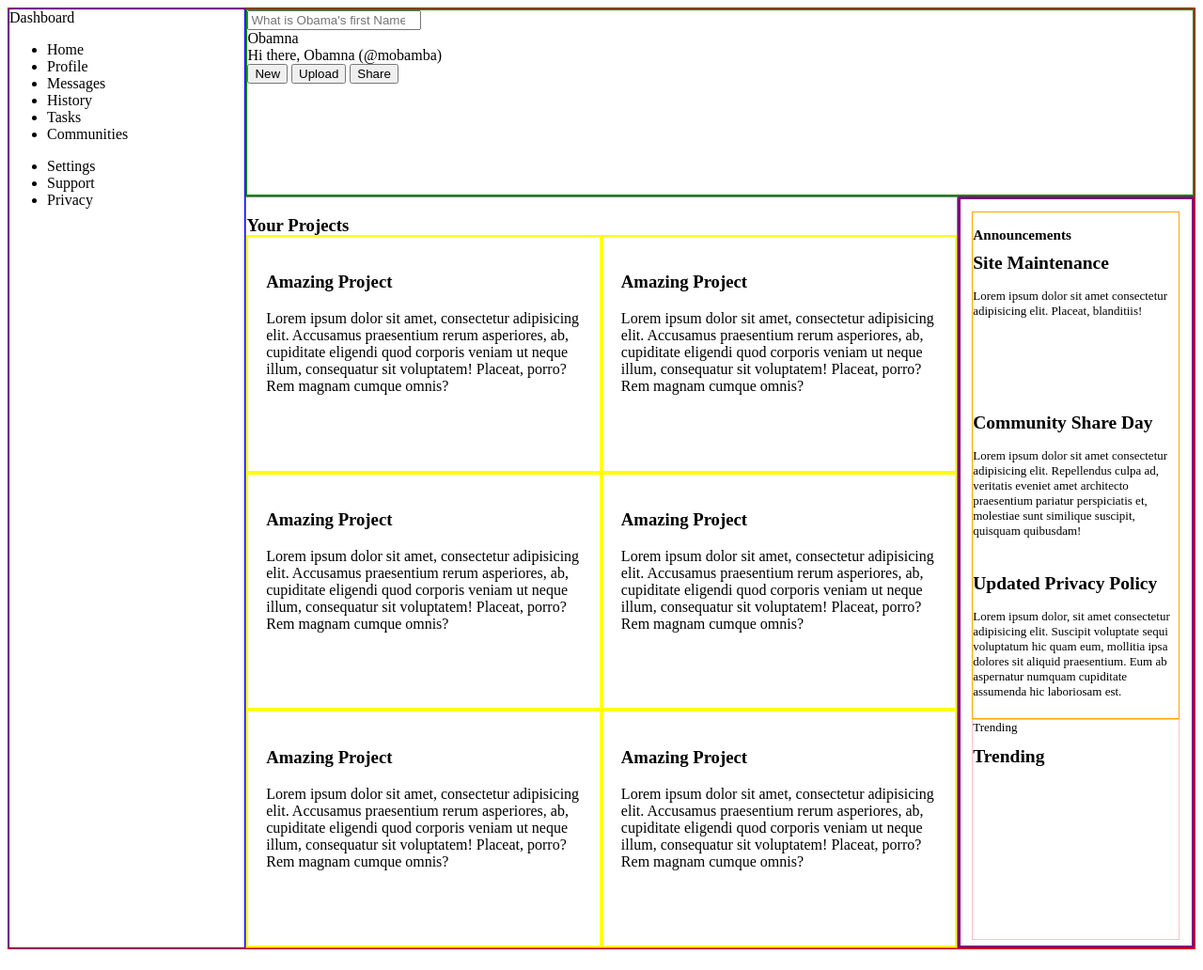
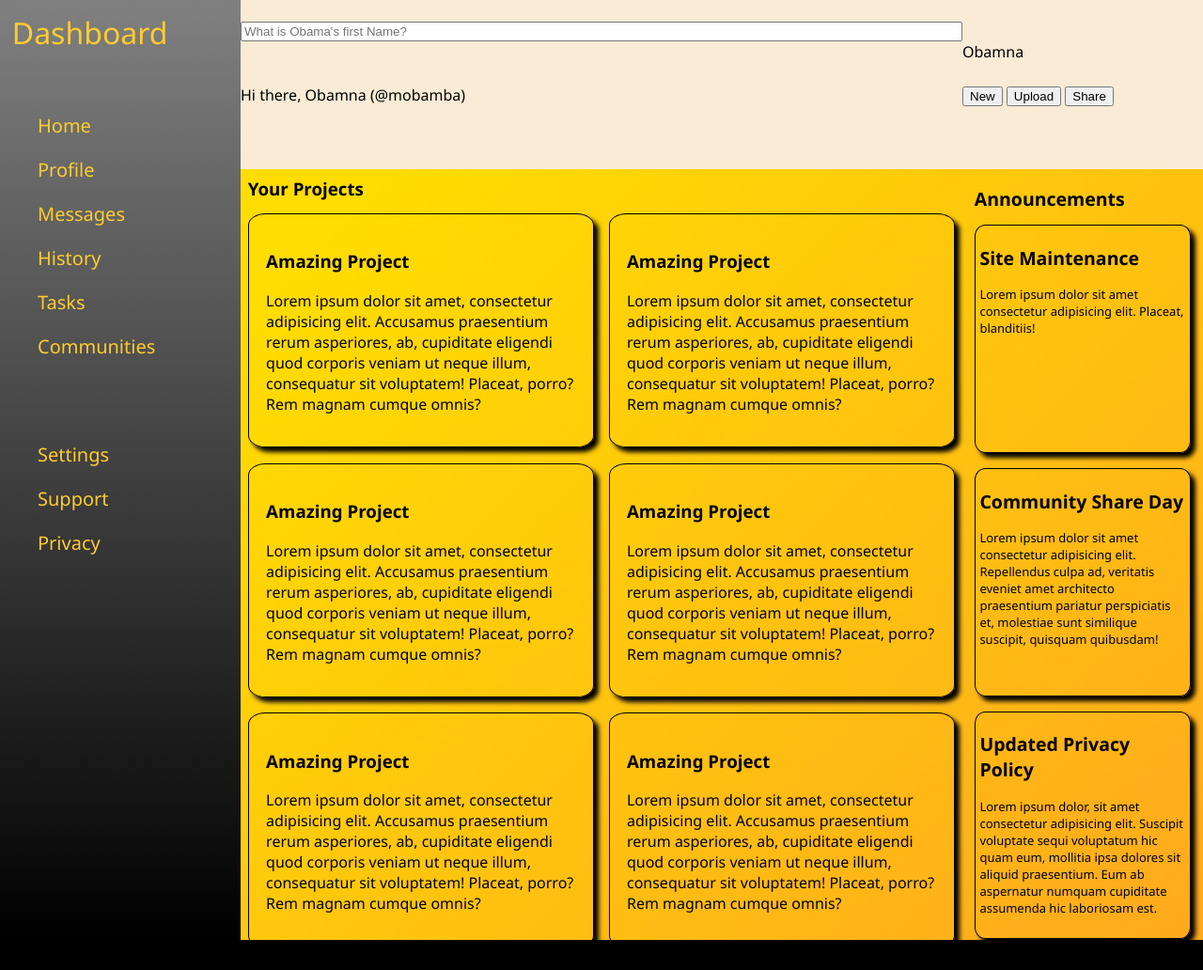
Before and after one commit to ashtoncarman19/admin-dashboard, a plain HTML site: page index.html in a window 1280 px wide. Shown: the whole page at 94% size. Drawn offline with Linux system fonts and the light colour scheme.

Commit message:
began styling with the colors of black and yellow in mind as well as adding shadows

```diff
--- a/index.html
+++ b/index.html
@@ -42,9 +42,11 @@
 
         <div class="header-bottom">
             <div class="greeting">Hi there, Obamna (@mobamba)</div>
+            <div class="buttons">
             <button id="New">New</button>
             <button id="Upload">Upload</button>
             <button id="Share">Share</button>
+            </div>
         </div>
     </div> <!--header-container end tag-->
 
@@ -87,9 +89,9 @@
             </div>
 
     </div>  <!--content end tag-->
-    <div class="extra">
+    <div class="extras">
         <div class="Announcements">
-            <h3>Announcements</h3>
+            <h2>Announcements</h2>
             <div>
                 <h2>Site Maintenance</h2>
                 <p>Lorem ipsum dolor sit amet consectetur adipisicing elit. Placeat, blanditiis!</p>
@@ -106,11 +108,11 @@
             </div>
         </div>
 
-        <div class="Trending"> Trending
+        <div class="Trending">
             <h2>Trending</h2>
-
+            <div></div>
         </div>
-    </div> <!--extra end tag-->
+    </div> <!--'extras' end tag-->
 </div> <!--container end tag-->
 
 
--- a/style.css
+++ b/style.css
@@ -1,58 +1,113 @@
+body{
+    border: 0;
+    margin: 0;
+    padding: 0;
+    font-family: 'Segoe UI', Tahoma, Geneva, Verdana, sans-serif;
+    background-color: black;
+}
+
 .container{
     display: grid;
     grid-template-rows: repeat(10, 1fr);
     grid-template-columns: repeat(10, 1fr);
-    border: solid red 1px;
-    height: 1000px;;
+    height: 1000px;
+    background-color: #fbb034;
+background-image: linear-gradient(315deg, #ffa91e 0%, #ffdd00 74%);
 }
 
 .left-container{
+    font-size: 20px;
+    color: #ffcc2f;
     grid-row: 1/11;
     grid-column: 1/3;
-    border: solid blue 1px;
+    display: grid;
+    grid-template-rows: 10% 35% 25% 30%;
+    background-image: linear-gradient(gray , black);
 }
+    .logo{
+        font-size: xx-large;
+        padding: 5%;
+
+    }
+
+    li{
+        margin-top: 1em;
+        list-style-type: none;
+    }
 
 .header-container{
+    margin-bottom: 2%;
     grid-row: 1/3;
     grid-column: 3/11;
-    border: solid green 2px;
+    display: grid;
+    grid-template-rows: 1fr 1fr;
+    background-color: antiquewhite;
 }
+    .header-top{
+        display: grid;
+        grid-template-columns: 3fr 1fr;
+    }
+    input{
+        height: min-content;
+        align-self:flex-end;
+    }
+
+    .header-bottom{
+        display: grid;
+        grid-template-columns: 3fr 1fr;
+    }
 
 
 .content{
-    border: solid gray 1px;
+    padding: 1%;
     grid-row: 3/11;
     grid-column: 3/9;
     display: grid;
     grid-template-rows: 5% repeat(3, 1fr);
     grid-template-columns: 1fr 1fr;
+    gap: 2%;
+    margin-top: -5%;
 }
     .content>div{
         padding: 5%;
-        border: solid yellow 2px ;
+        border-radius: 5%;
+        box-shadow:  5px 5px 5px black;
+        border: solid black 1px;
     }
 
     #projects{
         grid-column: 1/3;
     }
 
-.extra{
+.extras{
     font-size: small;
-    border: solid purple;
     padding: 5%;
     grid-row: 3/11;
     grid-column: 9/11;
     display: grid;
     grid-template-rows: 1fr 1fr;
+    margin-top: -12%;
 }
     .Announcements{
-        border: solid orange 1px;
         display: grid;
         grid-template-rows: 5% repeat(3, 1fr);
+
     }
+        .Announcements>div{
+            border-radius: 5%;
+            box-shadow:  5px 5px 5px black;
+            border: solid black 1px;
+            padding: 2%;
+            margin-top: 7%;
+        }
 
     .Trending{
-        border: solid pink 1px;
         display: grid;
         grid-template-rows: 5% repeat(4, 1fr);
     }
+        .Trending>div{
+            border-radius: 5%;
+            box-shadow:  5px 5px 5px black;
+            border: solid black 1px;
+            padding: 2%;
+        }
```
